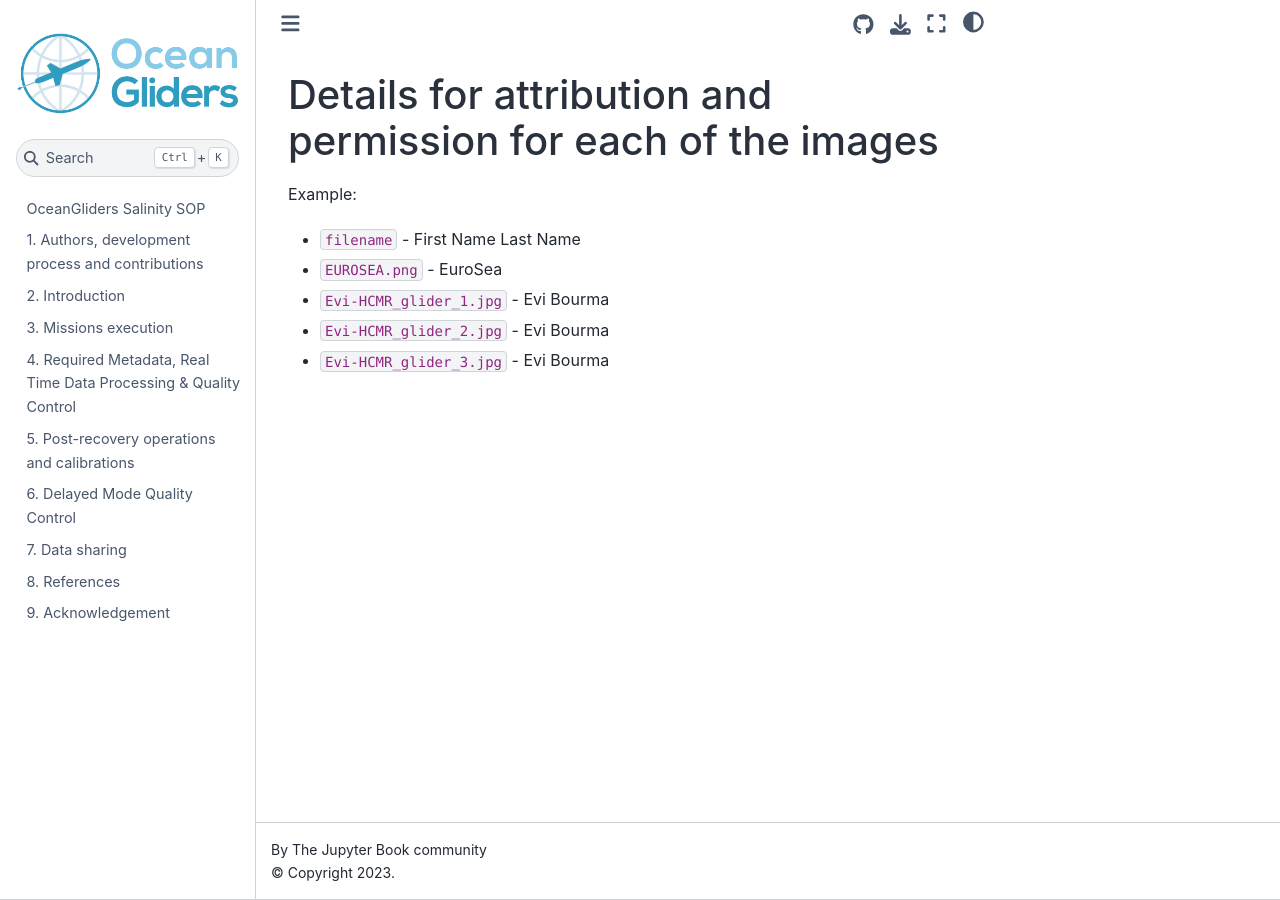
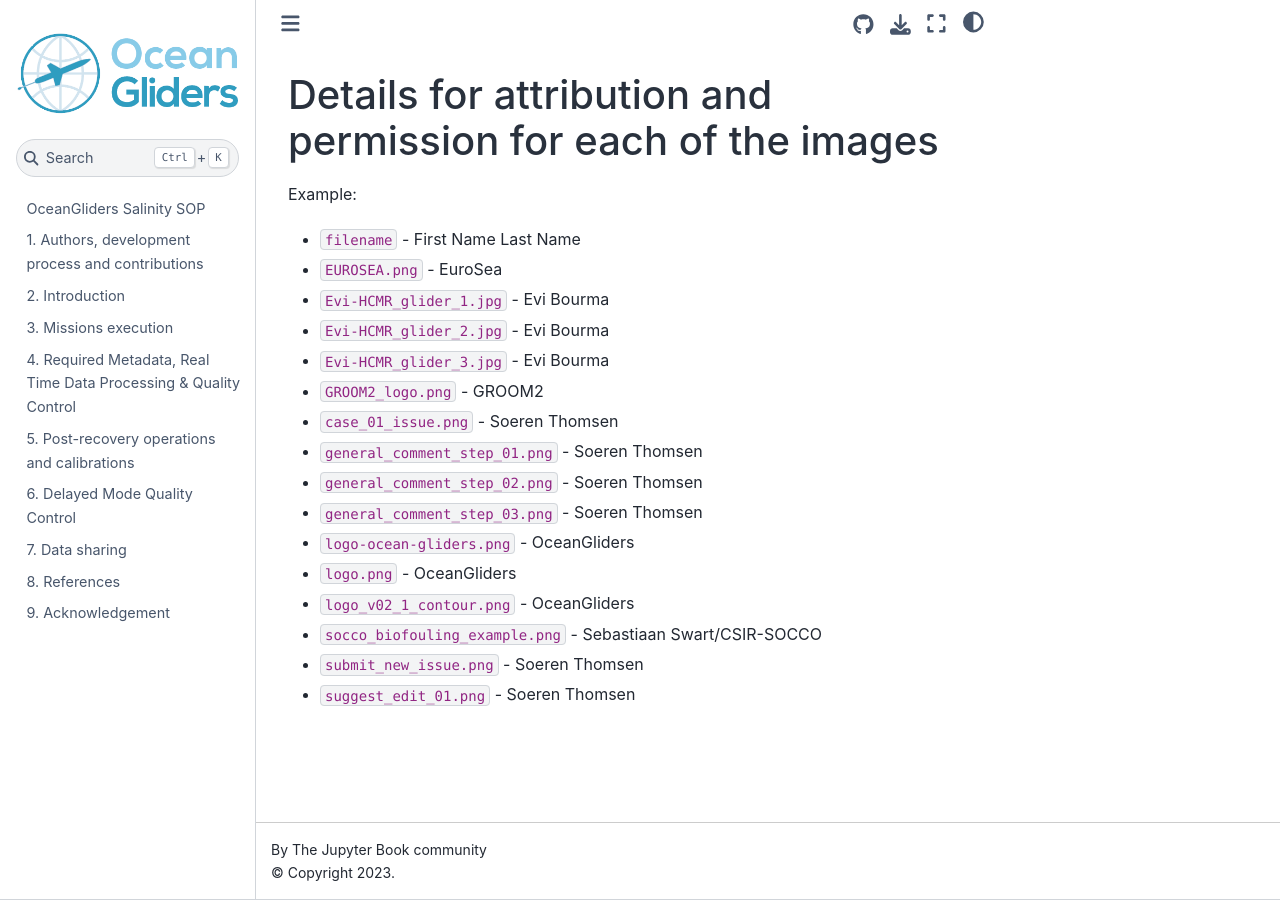
Before and after one commit to OceanGlidersCommunity/Salinity_SOP, a Jupyter Book: the page built from images/permissions.md, in a window 1280 px wide. Built offline with Jupyter Book 1.0.4 settings and Sphinx 7.4.7 and the Sphinx Book theme 1.1.4, drawn with Linux system fonts in a browser that asks for light colours; pages that are not in the unit, such as notebooks, are missing from menus.

Commit message:
Update permissions.md

```diff
--- a/images/permissions.md
+++ b/images/permissions.md
@@ -7,3 +7,14 @@ Example:
 - `Evi-HCMR_glider_1.jpg` - Evi Bourma
 - `Evi-HCMR_glider_2.jpg` - Evi Bourma
 - `Evi-HCMR_glider_3.jpg` - Evi Bourma
+- `GROOM2_logo.png` - GROOM2
+- `case_01_issue.png` - Soeren Thomsen
+- `general_comment_step_01.png` - Soeren Thomsen
+- `general_comment_step_02.png` - Soeren Thomsen
+- `general_comment_step_03.png` - Soeren Thomsen
+- `logo-ocean-gliders.png` - OceanGliders
+- `logo.png` - OceanGliders
+- `logo_v02_1_contour.png` - OceanGliders
+- `socco_biofouling_example.png` - Sebastiaan Swart/CSIR-SOCCO
+- `submit_new_issue.png` - Soeren Thomsen
+- `suggest_edit_01.png` - Soeren Thomsen
```
